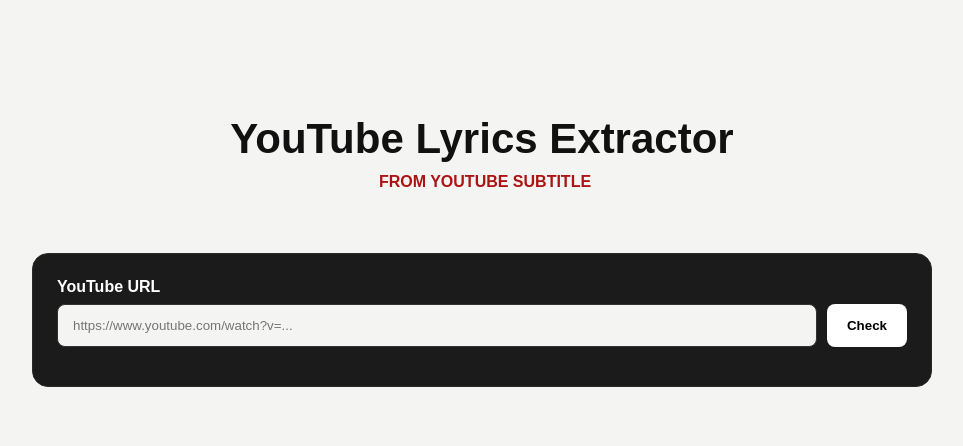
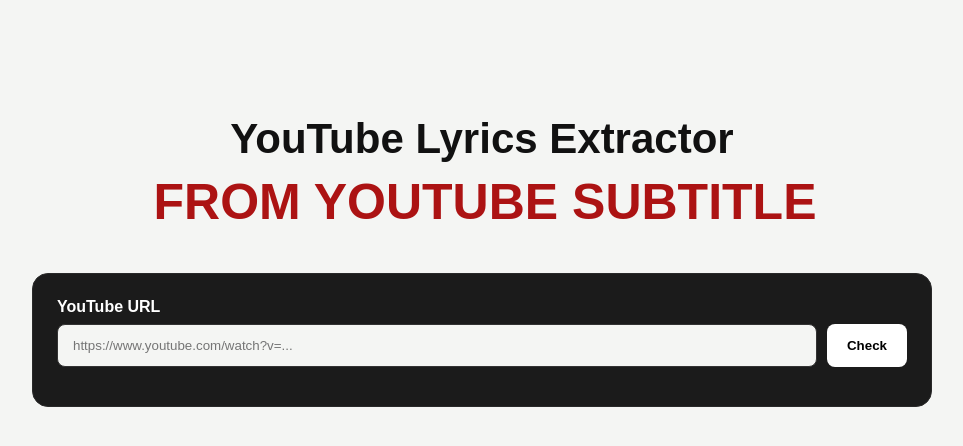
Before and after one commit to ramadhan122/lrc-extractor, a Django app: page / in a window 1280 px wide. Shown: the top 446 px of the page, without its empty margins (158-1121 px from the left). Run offline with Django 5.2, Linux system fonts and the light colour scheme.

Commit message:
update desain

```diff
--- a/extractor/static/extractor/style.css
+++ b/extractor/static/extractor/style.css
@@ -100,7 +100,7 @@ button:hover {
 }
 
 .words {
-    height: 40px;
+    height: 60px;
     overflow: hidden;
     position: relative;
 }
@@ -112,8 +112,10 @@ button:hover {
     width: 100%;
     transform: translateY(100%);
     animation: wordAnimation 8s infinite;
+    font-family: fantasy;
+    font-size: 50px;
     display: block;
-    height: 40px;
+    height: 60px;
     padding-left: 6px;
     font-weight: bold;
     color: #ac1313;
--- a/extractor/templates/extractor/index.html
+++ b/extractor/templates/extractor/index.html
@@ -5,7 +5,7 @@
     <meta charset="UTF-8">
     <meta name="viewport" content="width=device-width, initial-scale=1.0">
 
-    <title>YouTube Lyrics Extractor</title>
+    <title>Lyrivo - Lyrics Extractor</title>
 
     <link
         rel="stylesheet"
```
